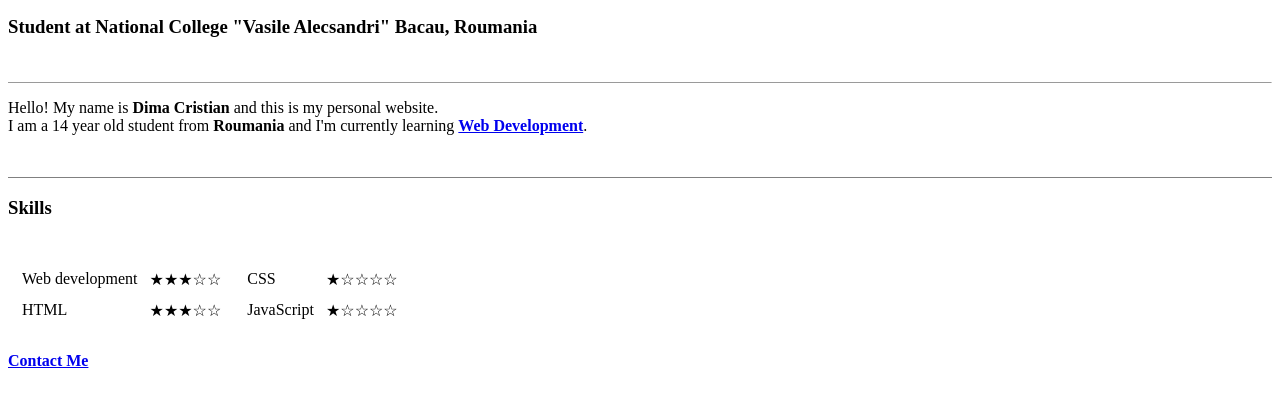
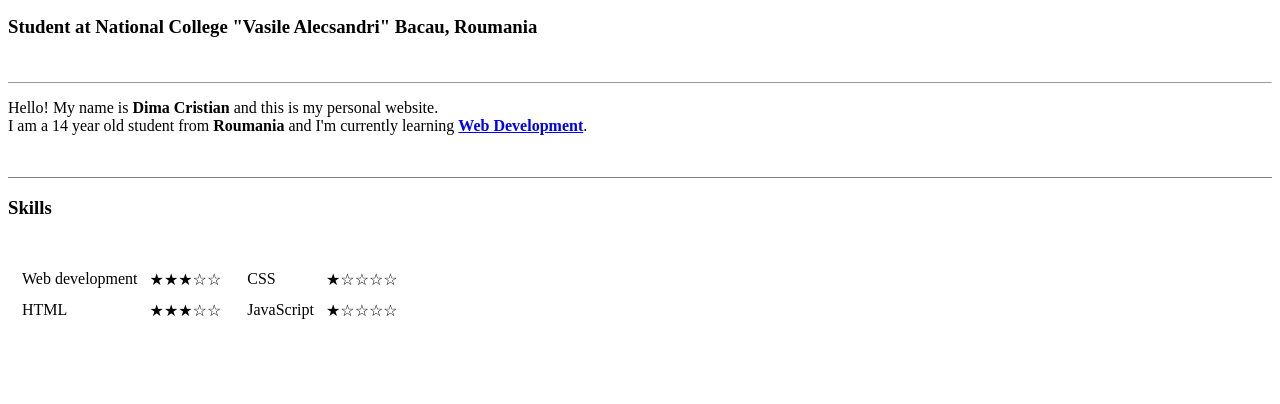
Before and after one commit to ArcSplash/CV, a plain HTML site: page index.html in a window 1280 px wide. Shown: the part 242-646 px from the top of the page. Drawn offline with Linux system fonts and the light colour scheme.

Commit message:
Update index.html

```diff
--- a/index.html
+++ b/index.html
@@ -80,7 +80,7 @@
     </tr>
   </table>
   <br>
-  <a href="C:\Users\Cristian\Documents\webdevelopment\HTML-personal site\ContactMe.html"><strong>Contact Me</strong></a>
+
 </body>
 
 </html>
```
